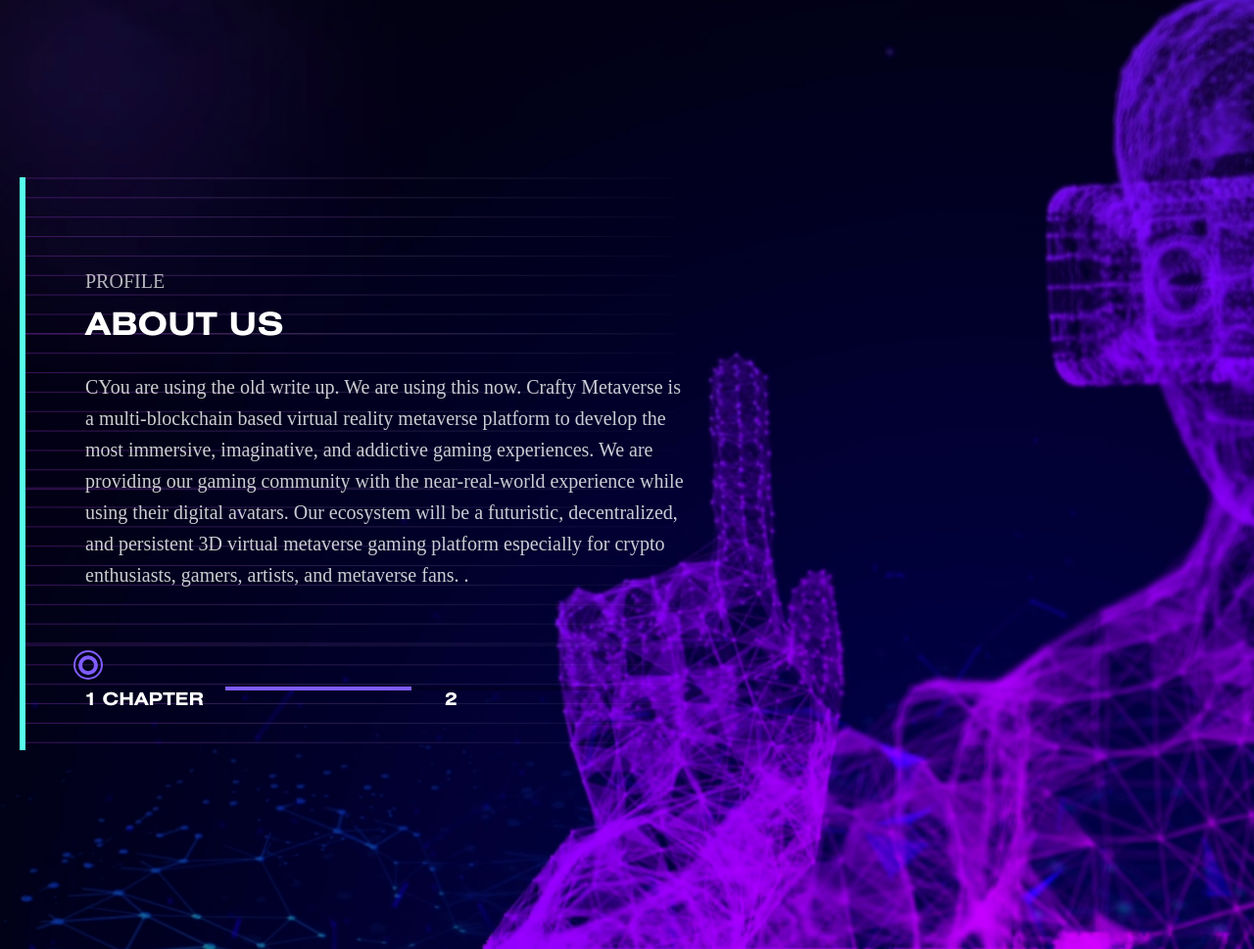
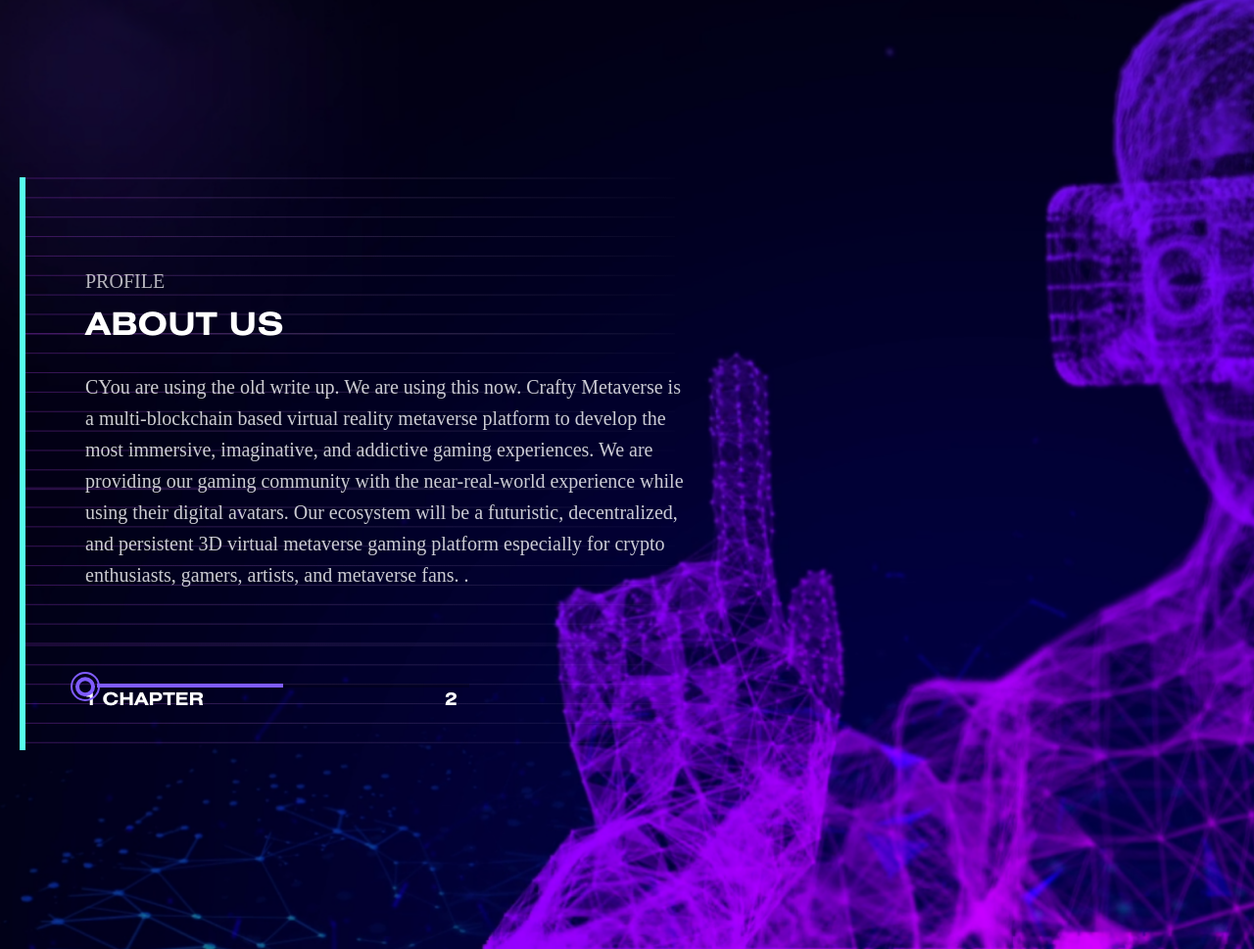
Before and after one commit to Berzerk313/Crafty-Metaverse, a website: page index.html in a window 1280 px wide. Shown: the part 1079-2048 px from the top of the page at 98% size. Drawn offline with nearby package versions, Linux system fonts and the light colour scheme; a small style sheet from the web is missing.

Commit message:
about pagination

```diff
--- a/index.html
+++ b/index.html
@@ -129,10 +129,7 @@
                                 </div>
                             </div>
                             <div class="swiper-pagination about__pagination"></div>
-                            <div class="about__pagination-block">
-                                <img class="about__pagination-ellipse" src="./img/about/for-pagination.svg" alt="ellipse">
-                            </div>
-
+                            <img class="about__pagination-ellipse" src="./img/about/for-pagination.svg" alt="ellipse">
                         </div>
                     </div>
                 </div>
--- a/source/scss/style.scss
+++ b/source/scss/style.scss
@@ -185,9 +185,9 @@
             }
         }
 
-        .header-burger_shift {
-            margin-right: 17px;
-        }
+        // .header-burger_shift {
+        //     margin-right: 17px;
+        // }
 
         .header-burger.active .header-burger__span-middle {
             opacity: 0;
@@ -461,7 +461,7 @@
         padding-left: 61px;
         // transform: translateY(-200px);
         max-width: 669px;
-        // position: relative;
+        position: relative;
 
         &__title {
             padding-top: 55px;
@@ -492,12 +492,13 @@
     }
 
     &-swiper {
-        max-width: 650px;
+        max-width: 622px;
     }
 
     &-wrapper {}
 
     &-slide {
+
         p {
             color: #FFF;
             font-family: 'Plus Jakarta Display';
@@ -537,25 +538,42 @@
             text-transform: uppercase;
         }
     }
+    // .swiper-pagination-progressbar{
+    //     position: absolute;
+    //     top: 70%;
+    //     left: 0;
+    // }
     &__pagination {
-        // position: absolute;
-        // top: 0px;
-        // left: 100px;
-        margin-top: 1780px;
-        margin-left: 230px;
         max-width: 380px;
         --swiper-theme-color: #7F5CFF;
         --swiper-navigation-size: 10px;
         // transform: translate();
     }
-    &__pagination-block{
-        position: relative;
-    }
     &__pagination-ellipse{
         position: absolute;
-        top: -65px;
-        left: -12px;
+        // top: -65px;
+        left: 7%;
+        bottom: 8.5%;
         width: 30px;
         height: 30px;
     }
+    .swiper-pagination-progressbar.swiper-pagination-horizontal{
+        top: unset;
+        bottom: 11%;
+        left: 11%;
+    }
 }
+
+// @media (max-width: 720px) {
+//     .about{
+//         &-swiper{
+//             // width: 321px;
+//         }
+//         &-slide{
+
+//             p{
+//                 width: 321px;
+//             }
+//         }
+//     }
+// }
```
Also changed, not shown: css/style.css, 1 other file.
